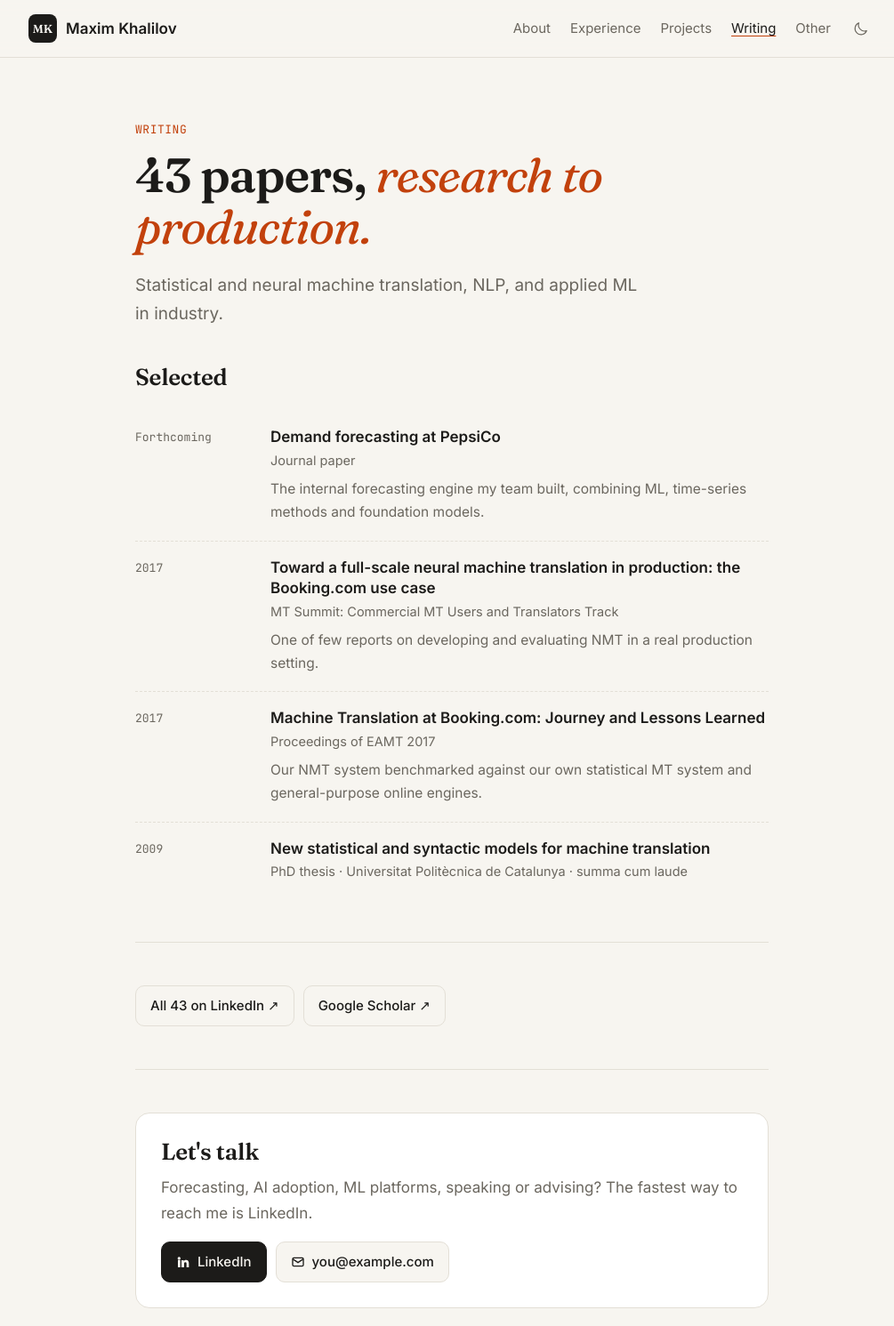
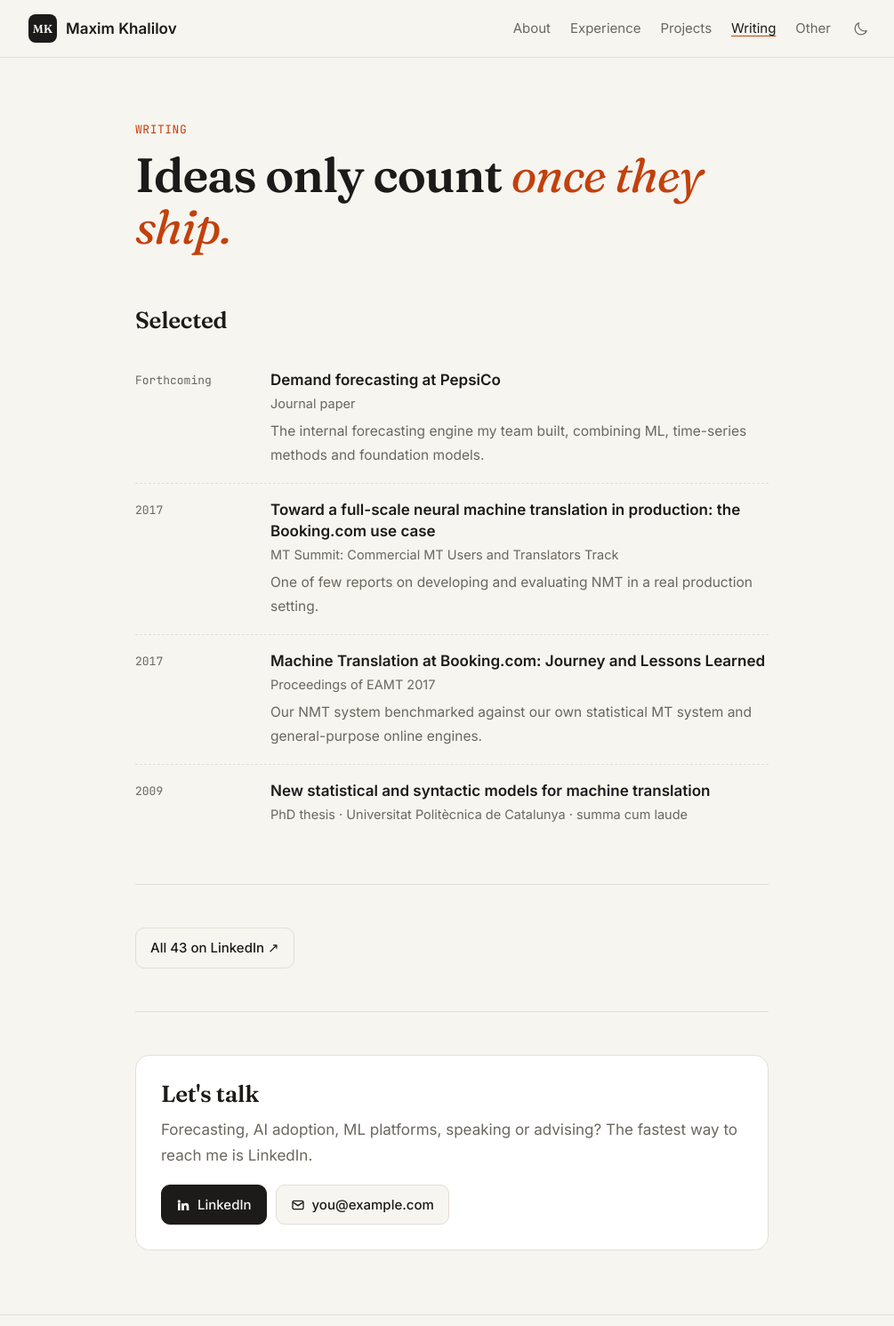
Before and after one commit to maxkhalilov/maxim-website, a plain HTML site: page writing.html in a window 1280 px wide. Shown: the top 1491 px of the page at 89% size, without its empty margins (132-1137 px from the left). Drawn offline with Linux system fonts and the light colour scheme.

Commit message:
Writing: new heading, drop subtitle and Google Scholar link
Co-Authored-By: Claude Opus 5.5 <noreply@anthropic.com>

```diff
--- a/writing.html
+++ b/writing.html
@@ -25,7 +25,7 @@
   </div>
 </header>
 <main class="wrap">
-<div class="hero small"><div class="eyebrow">Writing</div><h1>43 papers, <em>research to production.</em></h1><p class="lede">Statistical and neural machine translation, NLP, and applied ML in industry.</p></div>
+<div class="hero small"><div class="eyebrow">Writing</div><h1>Ideas only count <em>once they ship.</em></h1></div>
 <section class="first">
   <h2>Selected</h2>
   <ul class="list"><li><div class="meta">Forthcoming</div><div><h3>Demand forecasting at PepsiCo</h3><div class="sub">Journal paper</div><p>The internal forecasting engine my team built, combining ML, time-series methods and foundation models.</p></div></li><li><div class="meta">2017</div><div><h3>Toward a full-scale neural machine translation in production: the Booking.com use case</h3><div class="sub">MT Summit: Commercial MT Users and Translators Track</div><p>One of few reports on developing and evaluating NMT in a real production setting.</p></div></li><li><div class="meta">2017</div><div><h3>Machine Translation at Booking.com: Journey and Lessons Learned</h3><div class="sub">Proceedings of EAMT 2017</div><p>Our NMT system benchmarked against our own statistical MT system and general-purpose online engines.</p></div></li><li><div class="meta">2009</div><div><h3>New statistical and syntactic models for machine translation</h3><div class="sub">PhD thesis · Universitat Politècnica de Catalunya · summa cum laude</div></div></li></ul>
@@ -33,7 +33,6 @@
 <section>
   <div class="links">
     <a class="btn" href="https://www.linkedin.com/in/maximkhalilov/details/publications/">All 43 on LinkedIn ↗</a>
-    <a class="btn" href="#">Google Scholar ↗</a><!-- TODO: add Scholar URL -->
   </div>
 </section>
 
```
